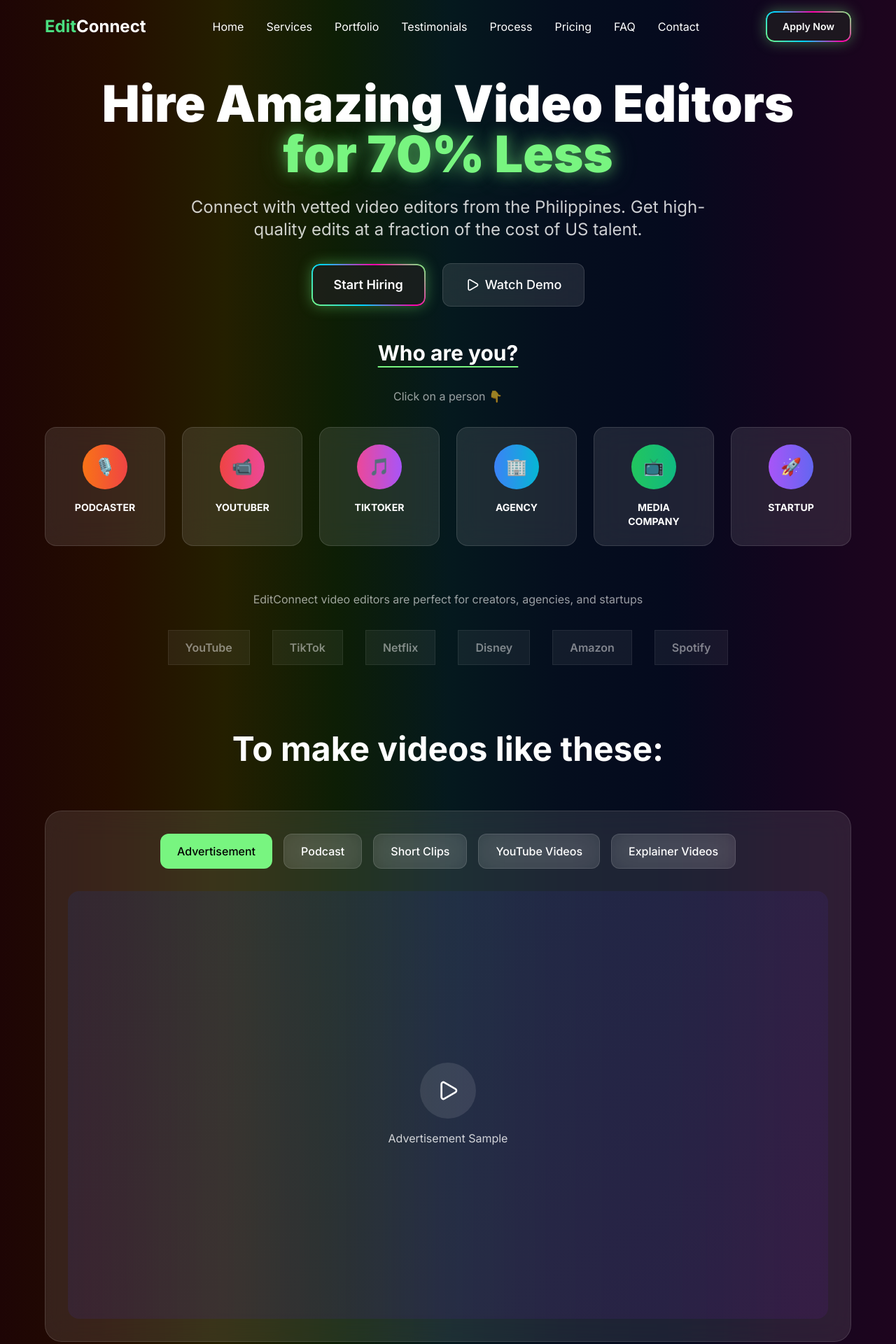
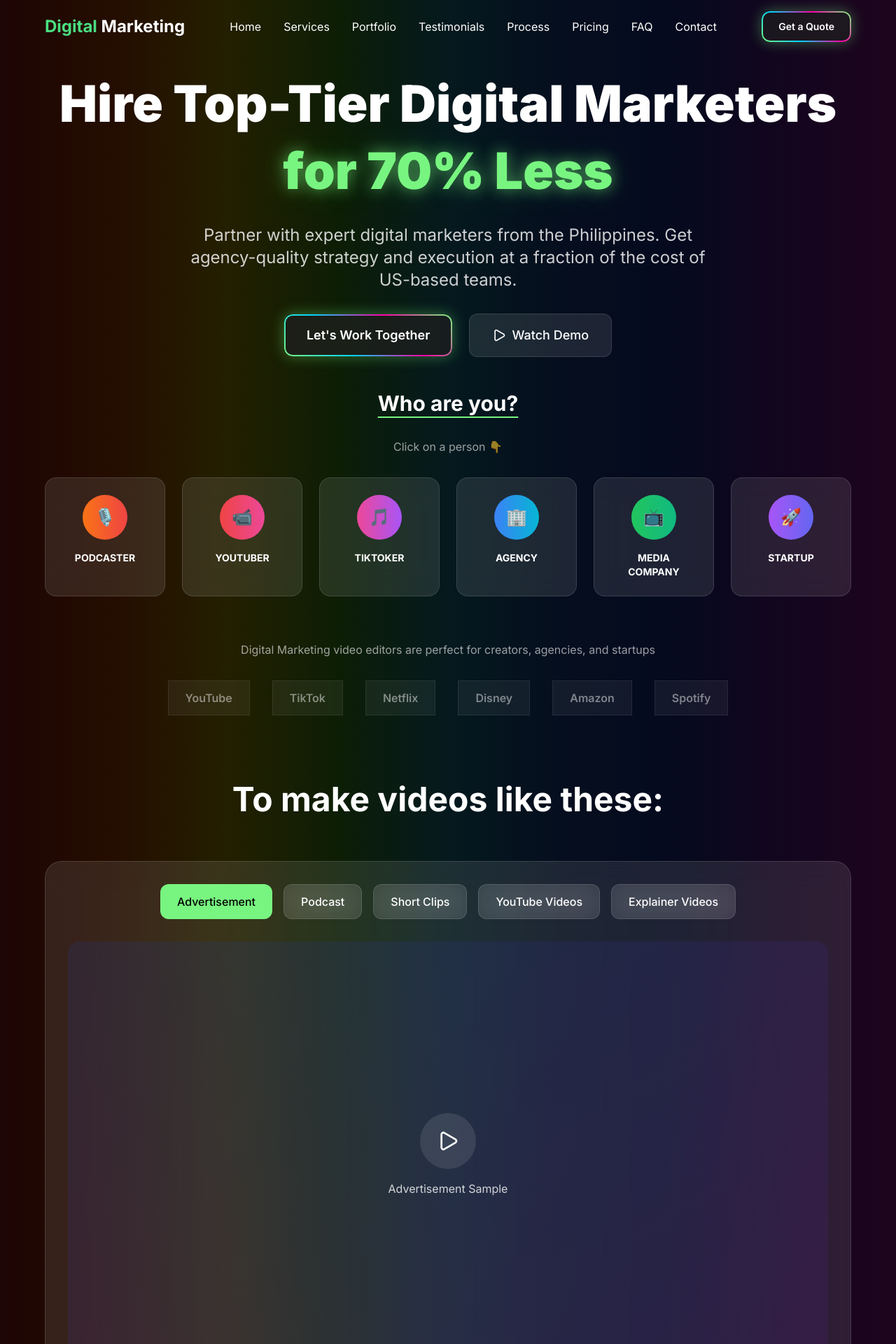
Before and after one commit to radz22/website, a Next.js app: page / in a window 1280 px wide. Shown: the top 1920 px of the page at 70% size. Built offline with nearby package versions, Linux system fonts and the light colour scheme.

Commit message:
chore: change name of brand and refactor marquee

```diff
--- a/app/layout.tsx
+++ b/app/layout.tsx
@@ -9,7 +9,7 @@ const inter = Inter({
 });
 
 export const metadata: Metadata = {
-  title: "EditConnect - Hire Amazing Video Editors for 70% Less",
+  title: "Digital Marketing - Hire Amazing Video Editors for 70% Less",
   description:
     "Connect with vetted video editors from the Philippines. Get high-quality edits at a fraction of the cost of US talent. Professional video editing services for creators and agencies.",
   keywords: [
@@ -21,16 +21,16 @@ export const metadata: Metadata = {
     "video production",
     "affordable editing",
   ],
-  authors: [{ name: "EditConnect" }],
+  authors: [{ name: "Digital Marketing" }],
   openGraph: {
-    title: "EditConnect - Hire Amazing Video Editors for 70% Less",
+    title: "Digital Marketing - Hire Amazing Video Editors for 70% Less",
     description:
       "Connect with vetted video editors from the Philippines. Get high-quality edits at a fraction of the cost of US talent.",
     type: "website",
   },
   twitter: {
     card: "summary_large_image",
-    title: "EditConnect - Hire Amazing Video Editors for 70% Less",
+    title: "Digital Marketing - Hire Amazing Video Editors for 70% Less",
     description:
       "Connect with vetted video editors from the Philippines. Get high-quality edits at a fraction of the cost of US talent.",
   },
--- a/components/brand-section.tsx
+++ b/components/brand-section.tsx
@@ -34,15 +34,15 @@ const BrandSection = () => {
     },
   ];
   return (
-    <div className="max-w-6xl mx-auto text-center">
+    <div className="max-w-6xl mx-auto text-center pt-24">
       <div className="fade-up mb-16">
         <h2 className="text-2xl md:text-3xl font-bold underline decoration-[var(--green)] decoration-2 underline-offset-8 mb-8">
           Trusted by brands worldwide
         </h2>
-        <Marquee>
+        <Marquee className="glassmorphic p-4 rounded-2xl  ">
           <MarqueeContent>
             {BrandLogo.map((logo) => (
-              <MarqueeItem className="p-4  " key={logo.id}>
+              <MarqueeItem key={logo.id}>
                 <Image
                   width={100}
                   height={100}
--- a/components/editor-fast.tsx
+++ b/components/editor-fast.tsx
@@ -21,16 +21,16 @@ const EditorFast = () => {
                 "We find you the best editor for your video style",
                 "We have 5+ years of experience with overseas talent",
               ],
-              cta: "Start Hiring",
+              cta: "Get a Quote",
             },
             {
               badge: "LOW COST",
               title: "Save over 70%",
               points: [
-                "Use EditConnect instead of entry-level US talent",
+                "Use Digital Marketing instead of entry-level US talent",
                 "Great editors start at $15/hour",
               ],
-              cta: "Start Hiring",
+              cta: "Get a Quote",
             },
             {
               badge: "FAST HIRING",
@@ -39,7 +39,7 @@ const EditorFast = () => {
                 "We find and place your editor within 2 weeks",
                 "We do all the sourcing, screening, and testing for you",
               ],
-              cta: "Start Hiring",
+              cta: "Get a Quote",
             },
           ].map((card, index) => (
             <div
--- a/components/footer.tsx
+++ b/components/footer.tsx
@@ -106,7 +106,7 @@ const Footer = () => {
         </div>
 
         <div className="pt-8 border-t border-white/10 text-center text-white/50">
-          <p>&copy; 2025 EditConnect. All rights reserved.</p>
+          <p>&copy; 2025 Digital Marketing. All rights reserved.</p>
         </div>
       </div>
     </footer>
--- a/components/header.tsx
+++ b/components/header.tsx
@@ -48,7 +48,7 @@ const Header = () => {
         >
           <div className="flex items-center justify-between">
             <div className="text-xl md:text-2xl font-bold text-white">
-              <span className="text-green-400">Edit</span>Connect
+              <span className="text-green-400">Digital {""}</span>Marketing
             </div>
 
             <nav className="hidden lg:flex items-center space-x-8">
@@ -108,7 +108,7 @@ const Header = () => {
 
             <div className="hidden lg:block">
               <button className="gradient-border px-6 py-3  text-sm font-semibold w-fit rounded-xl hover:scale-105 transition-all duration-300 pulse-glow">
-                Apply Now
+                Get a Quote
               </button>
             </div>
 
@@ -187,7 +187,7 @@ const Header = () => {
                   className="gradient-border px-8 py-4 rounded-xl text-lg font-semibold hover:scale-105 transition-all duration-300 pulse-glow"
                   onClick={() => setIsMenuOpen(false)}
                 >
-                  Apply Now
+                  Get a Quote
                 </button>
               </div>
             </nav>
--- a/components/hero-section.tsx
+++ b/components/hero-section.tsx
@@ -49,19 +49,24 @@ const HeroSection = () => {
     >
       <div className="max-w-6xl mx-auto text-center">
         <h1 className="text-5xl md:text-7xl font-black mb-6 leading-tight">
-          Hire Amazing Video Editors
-          <br />
-          <span className="text-[var(--green)] glow-text">for 70% Less</span>
+          Hire Top-Tier Digital Marketers
         </h1>
 
+        <p className="text-5xl md:text-7xl font-black mb-10 mt-5 leading-tight text-[var(--green)] glow-text ">
+          for 70% Less
+        </p>
+
         <p className="text-xl md:text-2xl text-white/80 mb-8 max-w-3xl mx-auto">
-          Connect with vetted video editors from the Philippines. Get
-          high-quality edits at a fraction of the cost of US talent.
+          Partner with expert digital marketers from the Philippines. Get
+          agency-quality strategy and execution at a fraction of the cost of
+          US-based teams.
         </p>
 
         <div className="flex flex-col sm:flex-row gap-6 justify-center items-center mb-12">
           <button className="gradient-border px-8 py-4 rounded-xl text-lg font-semibold hover:scale-105 transition-all duration-300 pulse-glow">
-            <span className="relative z-10 text-white">Start Hiring</span>
+            <span className="relative z-10 text-white">
+              Let&apos;s Work Together
+            </span>
           </button>
 
           <button className="glassmorphic px-8 py-4 text-lg font-medium rounded-xl hover:bg-white/20 transition-all duration-300 flex items-center gap-2">
@@ -102,8 +107,8 @@ const HeroSection = () => {
         {/* Client Logos */}
         <div className="fade-up">
           <p className="text-white/60 mb-8">
-            EditConnect video editors are perfect for creators, agencies, and
-            startups
+            Digital Marketing video editors are perfect for creators, agencies,
+            and startups
           </p>
           <div className="flex flex-wrap justify-center items-center gap-8 opacity-60">
             {[
--- a/components/meet-future-editor.tsx
+++ b/components/meet-future-editor.tsx
@@ -44,8 +44,8 @@ const MeetFutureEditor = () => {
             Meet your future video editor
           </h2>
           <p className="text-xl text-white/70 max-w-3xl mx-auto">
-            Scroll through the top 1% of video editors that apply to
-            EditConnect. Your editor will have the skills, expertise, and
+            Scroll through the top 1% of video editors that apply to Digital
+            Marketing. Your editor will have the skills, expertise, and
             creativity to support all your video needs.
           </p>
         </div>
--- a/components/testimonials.tsx
+++ b/components/testimonials.tsx
@@ -18,7 +18,7 @@ const Testimonials = () => {
               role: "YouTube Creator",
               avatar: "SC",
               content:
-                "My editor from EditConnect has transformed my channel. Professional quality edits delivered faster than I ever expected.",
+                "My editor from Digital Marketing has transformed my channel. Professional quality edits delivered faster than I ever expected.",
               rating: 5,
             },
             {
--- a/components/video-section.tsx
+++ b/components/video-section.tsx
@@ -16,7 +16,7 @@ const VideoSection = () => {
   const [activeVideoType, setActiveVideoType] =
     useState<keyof typeof videoTypes>("ads");
   return (
-    <section className="py-24 px-6">
+    <section className="pt-24 px-6">
       <div className="max-w-6xl mx-auto">
         <div className="text-center mb-16 fade-up">
           <h2 className="text-4xl md:text-5xl font-bold mb-6">
```
